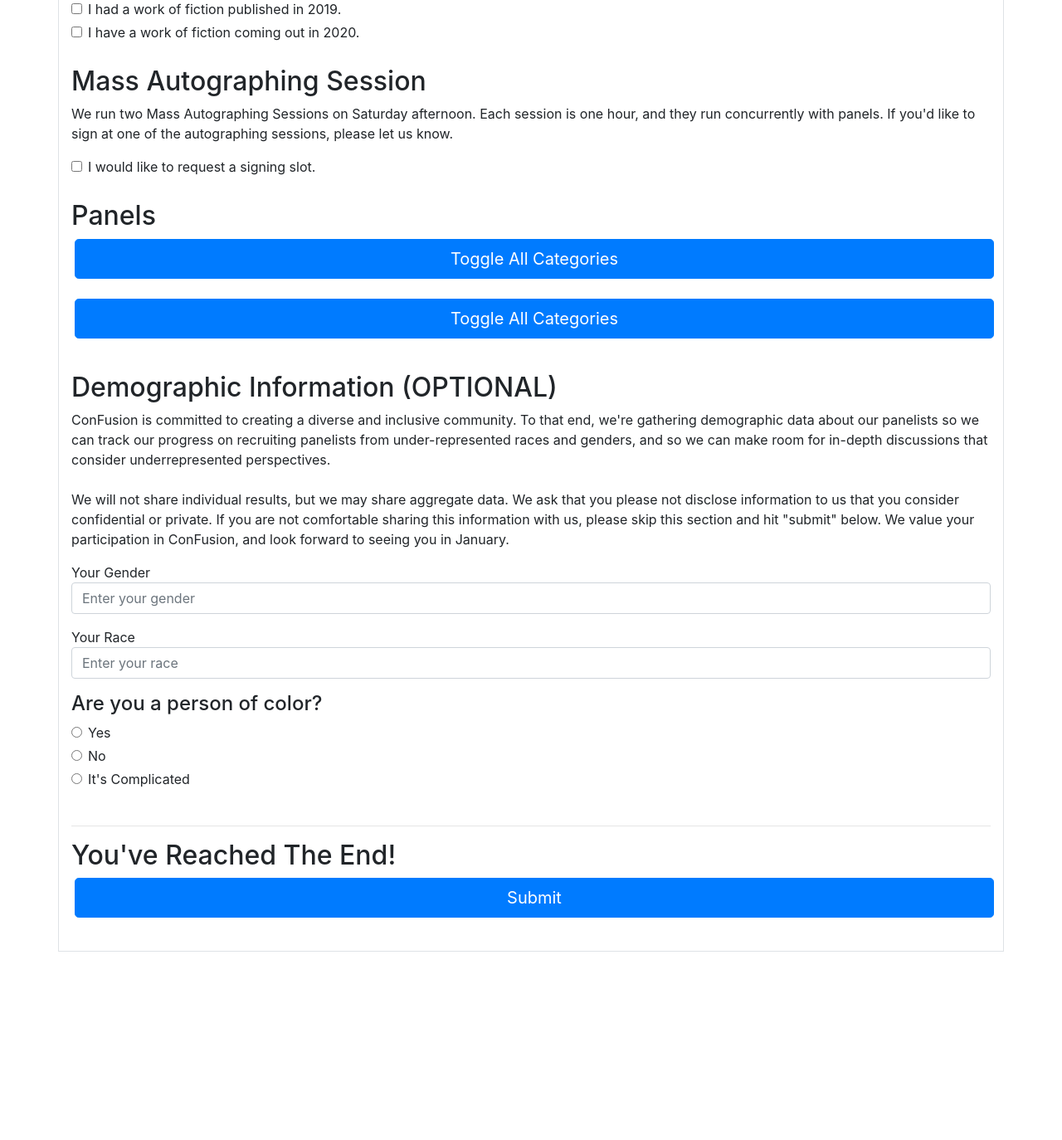
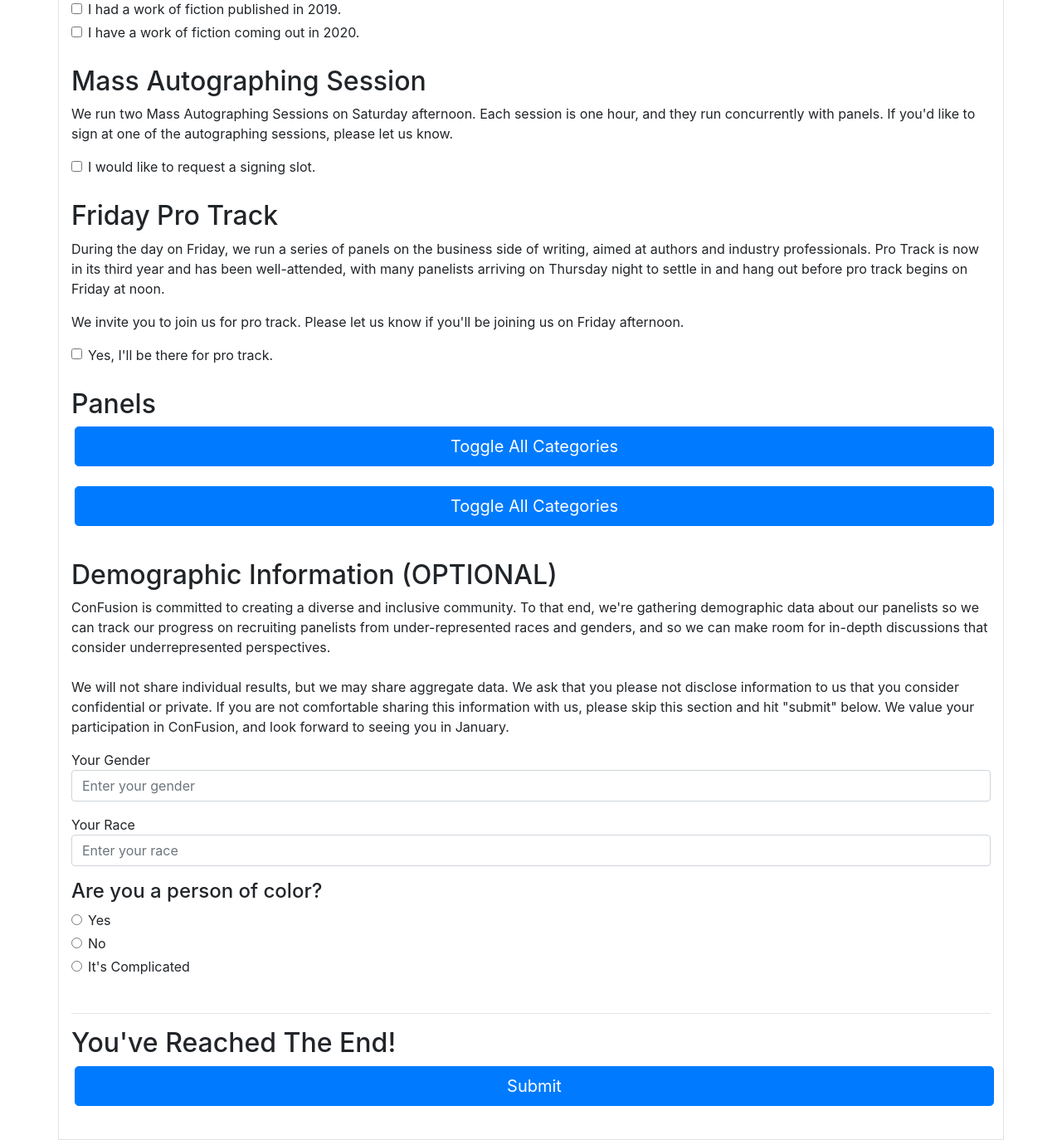
Before and after one commit to annalee/alienplanit, a Django app: template scheduler/templates/scheduler/registration.html in a window 1280 px wide. Shown: the part 857-2231 px from the top of the page at 83% size. Before the commit the page ends 2004 px from the top, so only its background shows below. Run offline with Django 3.2, Linux system fonts and the light colour scheme; the template is opened without the code that fills it: values that come from a table or form of the project are taken from there, others are empty; some libraries are stand-ins or nearby versions.

Commit message:
fixing the accordion for real this time, and adding pro track rsvp to the form.

```diff
--- a/scheduler/templates/scheduler/registration.html
+++ b/scheduler/templates/scheduler/registration.html
@@ -18,7 +18,7 @@
 			var allPanels = [
 				{% for slug in trackslugs %}'{{slug}}',{% endfor %}
 			];
-			var activePanels = allPanels.slice(); // start with all panels active
+			var activePanels = []; // start with all panels closed, allPanels.slice() to open
 
 			function filterPanels(eTarget) {
 				pName = eTarget.getAttribute('name');
@@ -124,6 +124,21 @@
 			</div>
 			<div class="row mb-4">
 				<div class="col-12">
+					<h2>Friday Pro Track</h2>
+					<p>
+						During the day on Friday, we run a series of panels on the business side of writing, aimed at authors and industry professionals. Pro Track is now in its third year and has been well-attended, with many panelists arriving on Thursday night to settle in and hang out before pro track begins on Friday at noon.
+					</p>
+					<p>
+						We invite you to join us for pro track. Please let us know if you'll be joining us on Friday afternoon.
+					</p>
+					<div class="form-check mb-1">
+						<input class="form-check-input" type="checkbox" value="yes" name="pro-track-avail" id="pro-track-avail" />
+						<label class="form-check-label" for="pro-track-avail">Yes, I'll be there for pro track.</label>
+					</div>
+				</div>
+			</div>
+			<div class="row mb-4">
+				<div class="col-12">
 					<h2>Panels</h2>
 					<p>
 						<button
@@ -134,7 +149,7 @@
 					</p>
 				</div>
 				<div class="col-12">
-					<div id="filterBase" class="{% for slug in trackslugs %}{{slug}} {% endfor %}"> <!--{% for slug in trackslugs %}{{slug}} {% endfor %}-->
+					<div id="filterBase" class=""> <!--{% for slug in trackslugs %}{{slug}} {% endfor %}-->
 						{% for track, trackpanels in panels.items %}
 						<!-- PANEL CATEGORY CONTAINER -->
 						<div class="container border border-secondary rounded mb-3 pt-2">
@@ -155,6 +170,7 @@
 									<div class="col-12">
 										<h4>{{panel.title}}</h4>
 										<p>{{panel.description}}</p>
+										{% if track.slug == 'pro' %}<p class="font-weight-bold">This panel will run on Friday afternoon.</p>{% endif %}
 									</div>
 									<div class="col-xs-12 col-md-6 col-lg-4">
 										<div class="form-check mb-1">
```
Also changed, not shown: scheduler/views.py (+7 -4 lines).
